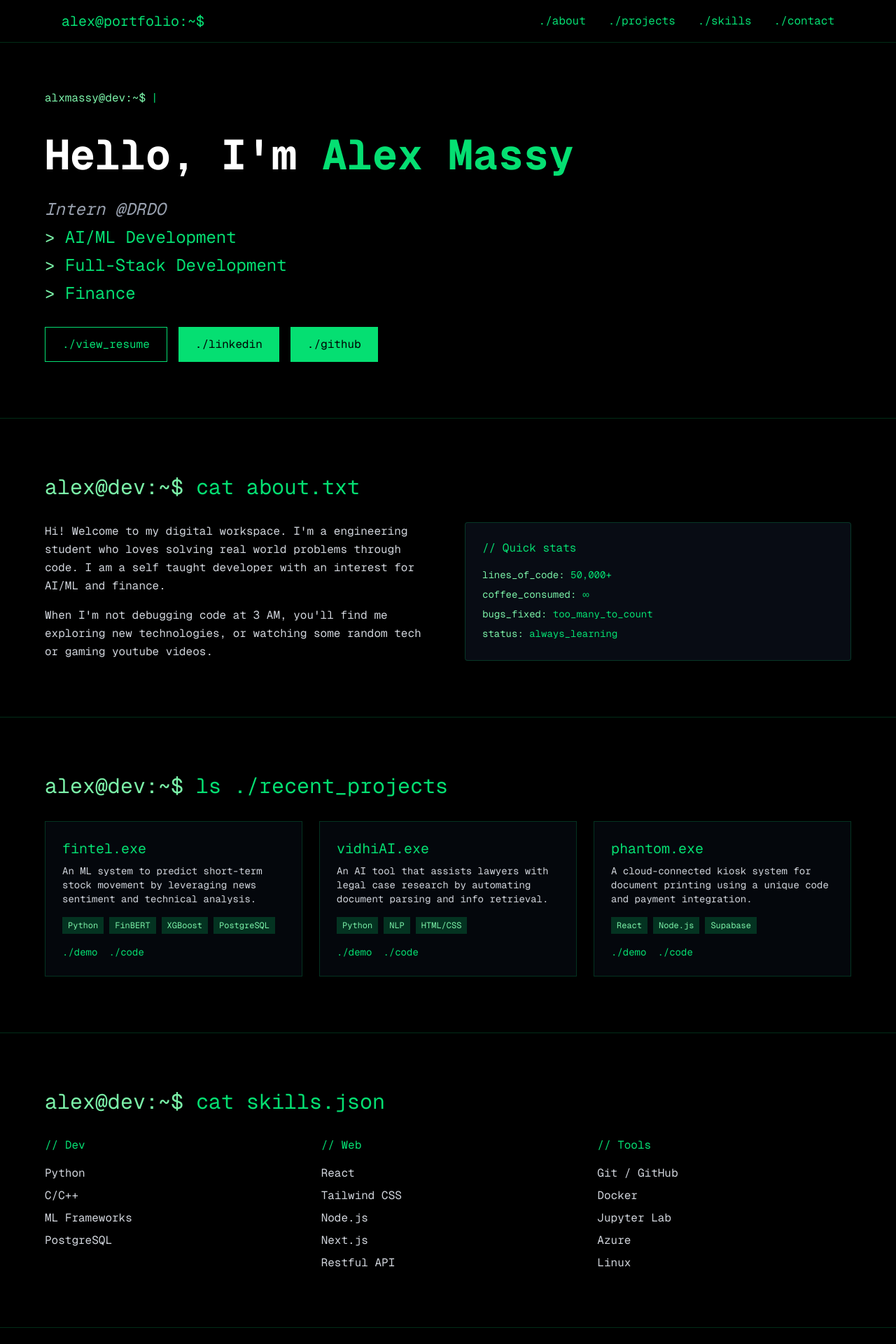
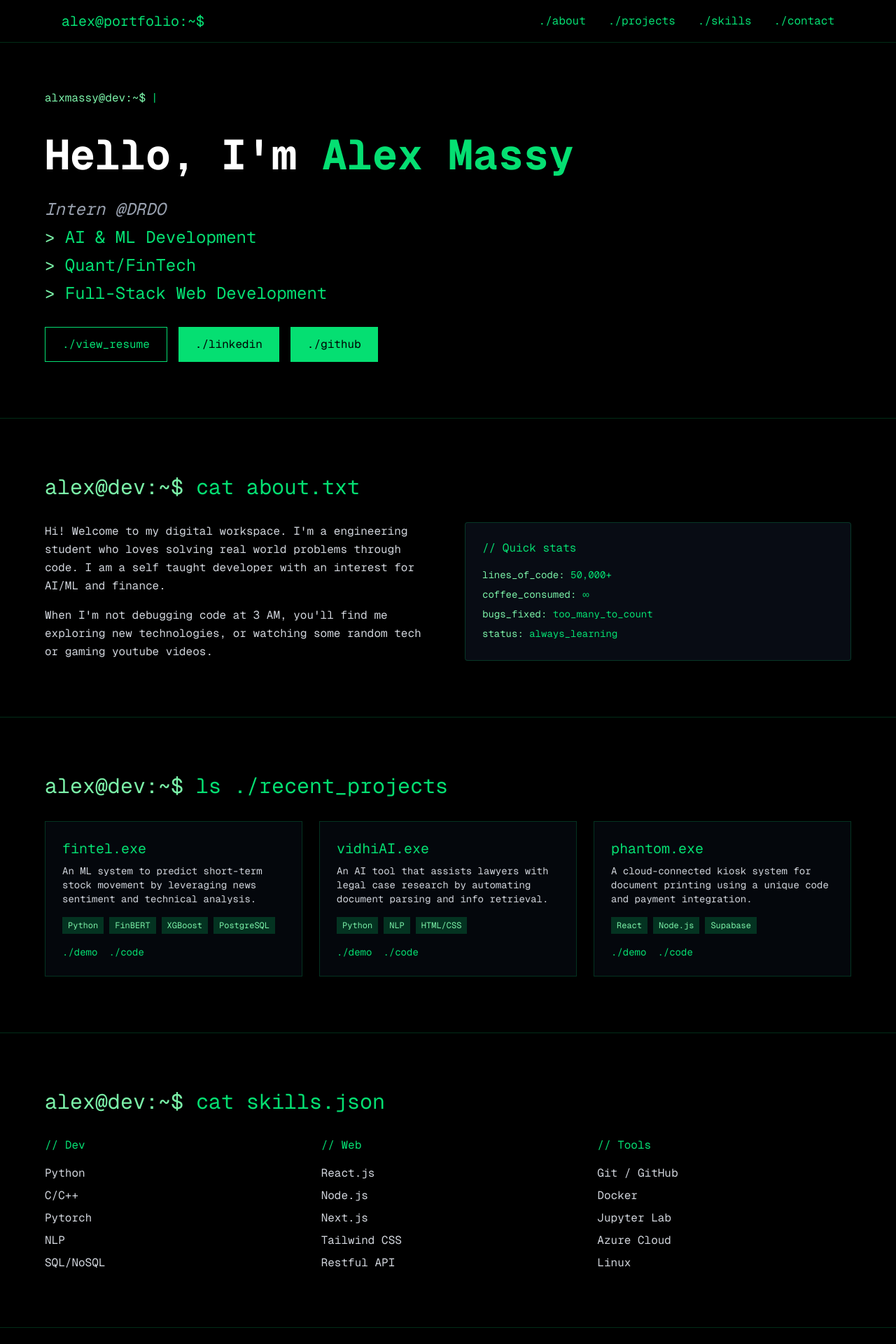
Before and after one commit to alxmassy/portfolio, a Next.js app: page / in a window 1280 px wide. Shown: the top 1920 px of the page at 70% size. Built offline with nearby package versions, Linux system fonts and the light colour scheme.

Commit message:
Data Updated

```diff
--- a/src/app/page.tsx
+++ b/src/app/page.tsx
@@ -39,9 +39,9 @@ export default function Home() {
           </h1>
           <div className="text-lg sm:text-xl md:text-2xl mb-6 sm:mb-8 space-y-1 sm:space-y-2">
             <p><span className="text-gray-400 italic">Intern @DRDO</span></p>
-            <p><span className="text-green-300">{'>'}</span> AI/ML Development</p>
-            <p><span className="text-green-300">{'>'}</span> Full-Stack Development</p>
-            <p><span className="text-green-300">{'>'}</span> Finance</p>
+            <p><span className="text-green-300">{'>'}</span> AI & ML Development</p>
+            <p><span className="text-green-300">{'>'}</span> Quant/FinTech</p>
+            <p><span className="text-green-300">{'>'}</span> Full-Stack Web Development</p>
           </div>
           <div className="flex flex-col sm:flex-row gap-3 sm:gap-4">
             <button onClick={()=>window.open('https://drive.google.com/file/d/1mmibmRFAV3rrXukgzdppFZWdkHqGvEk3/view?usp=sharing','_blank')} className="w-full sm:w-auto px-4 sm:px-6 py-3 border border-green-400 text-green-400 hover:bg-green-400 hover:text-black cursor-pointer transition-all duration-300 text-center">
@@ -159,17 +159,18 @@ export default function Home() {
               <ul className="space-y-2 text-gray-300 text-sm sm:text-base">
                 <li>Python</li>
                 <li>C/C++</li>
-                <li>ML Frameworks</li>
-                <li>PostgreSQL</li>
+                <li>Pytorch</li>
+                <li>NLP</li>
+                <li>SQL/NoSQL</li>
               </ul>
             </div>
             <div>
               <h3 className="text-green-400 mb-4 text-sm sm:text-base">// Web</h3>
               <ul className="space-y-2 text-gray-300 text-sm sm:text-base">
-                <li>React</li>
-                <li>Tailwind CSS</li>
+                <li>React.js</li>
                 <li>Node.js</li>
                 <li>Next.js</li>
+                <li>Tailwind CSS</li>
                 <li>Restful API</li>
               </ul>
             </div>
@@ -179,7 +180,7 @@ export default function Home() {
                 <li>Git / GitHub</li>
                 <li>Docker</li>
                 <li>Jupyter Lab</li>
-                <li>Azure</li>
+                <li>Azure Cloud</li>
                 <li>Linux</li>
               </ul>
             </div>
```
